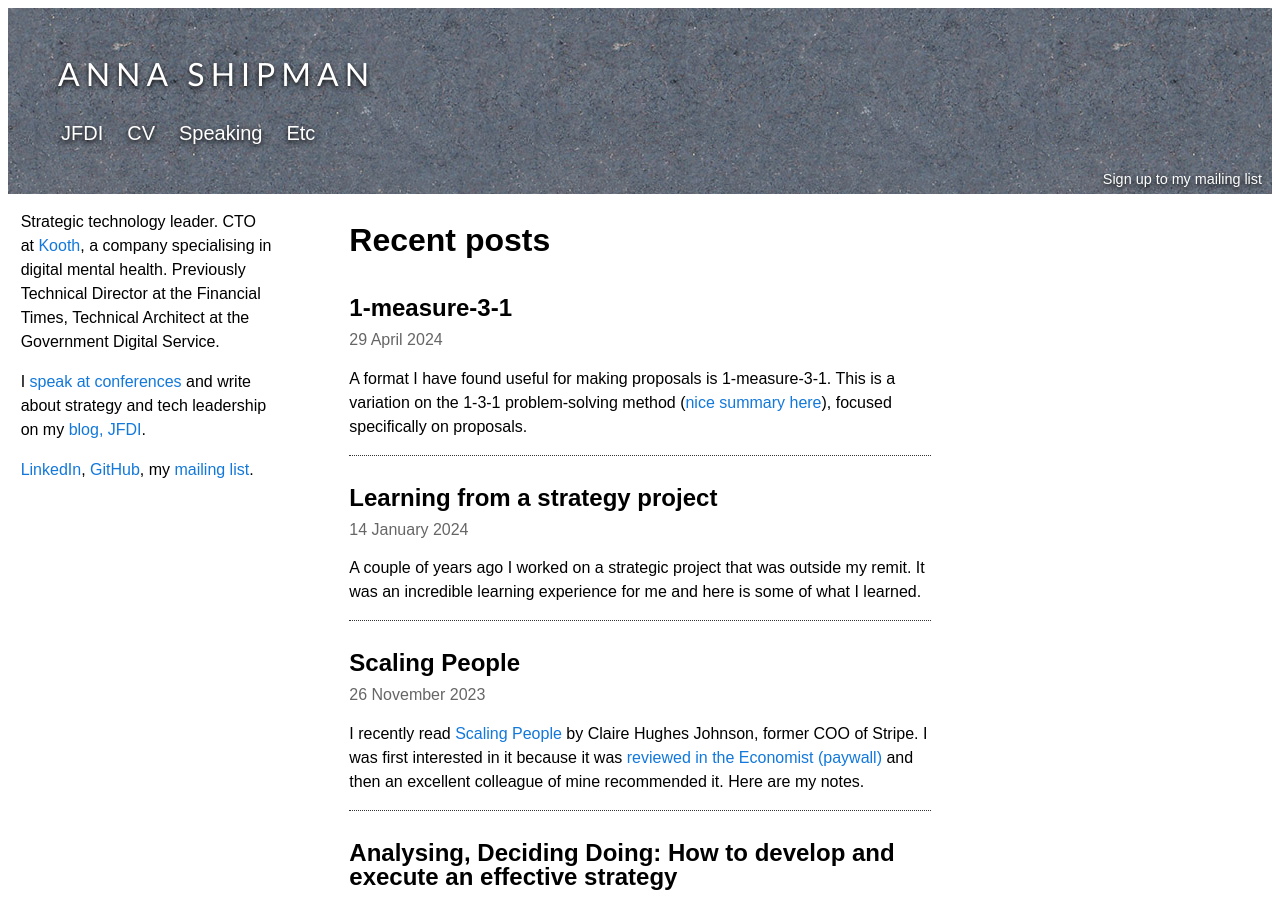
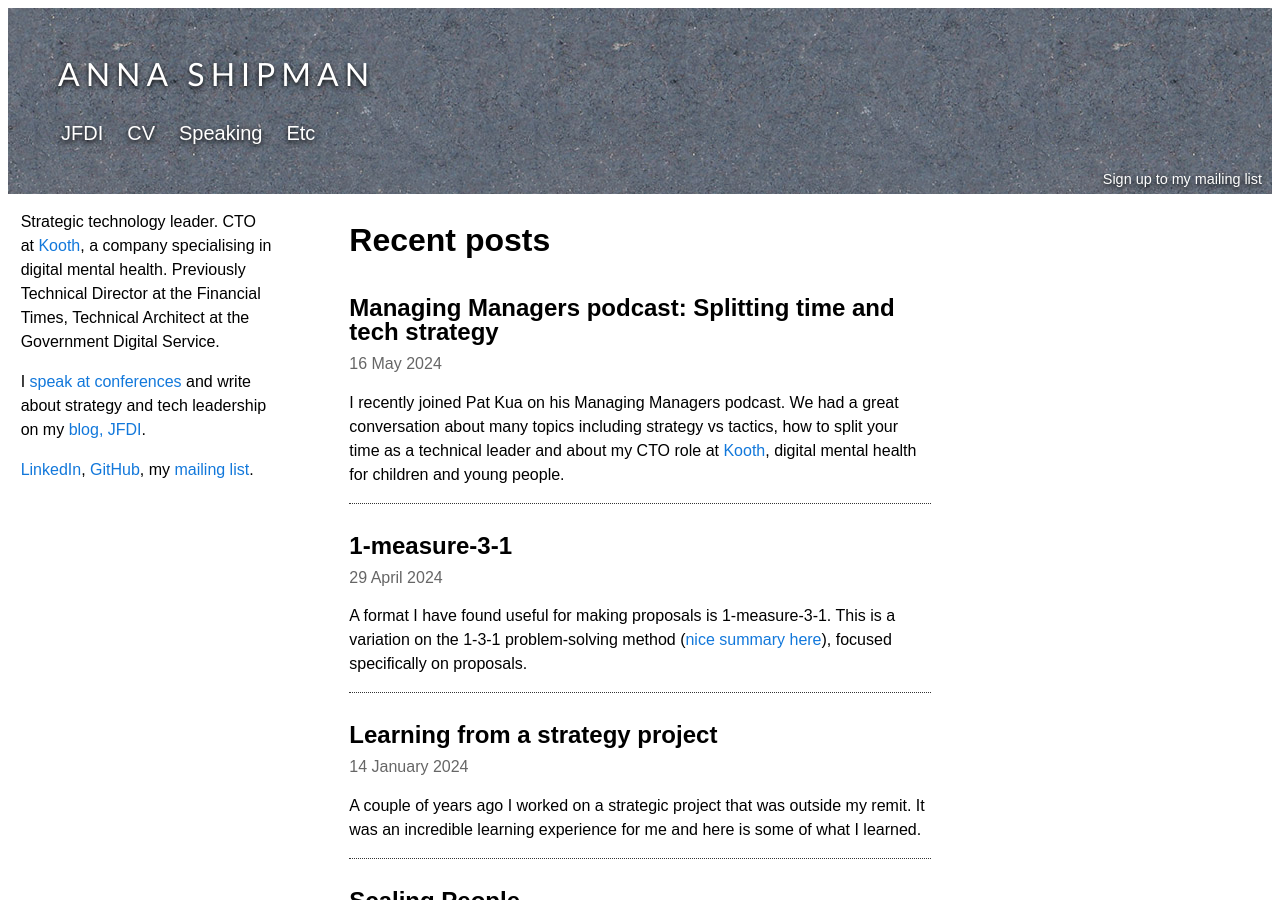
Before and after one commit to annashipman/annashipman.github.io, a Jekyll site: the page built from index.html, in a window 1280 px wide and 900 px high. Built offline with Jekyll 4.4.1, drawn with Linux system fonts in a browser that asks for light colours; some of the changed text lies outside the part shown.

Commit message:
Managing managers podcast

```diff
--- /dev/null
+++ b/_posts/2024-05-16-managing-managers-podcast.md
@@ -0,0 +1,12 @@
+---
+anchor_id: managing-managers
+title: "Managing Managers podcast: Splitting time and tech strategy"
+tags: Leadership Strategy Speaking
+layout: blog_post
+---
+
+I recently joined Pat Kua on his Managing Managers podcast. We had a great conversation about many topics including strategy vs tactics, how to split your time as a technical leader and about my CTO role at [Kooth](https://koothplc.com/), digital mental health for children and young people.
+
+You can listen to it on [Spotify](https://open.spotify.com/episode/6vTH9rFOrzeEdiwCDsH7f2?si=H4-rHIq4S8Wwb_UVT_dVlg) or on the [Managing Managers site](https://managingmanagers.tech/episodes/episode-021-anna-shipman/) with show notes and a transcript.
+
+PS. We are [hiring](https://koothplc.com/about-us/join-us), in the UK and US!
--- a/speaking.html
+++ b/speaking.html
@@ -3,7 +3,10 @@
 {% include header.html page_name=" : Speaking" %}
 
 <div class="right-column">
-<h1>Conference talks</h1>
+<h1>Conference talks & podcasts</h1>
+<h2><a href="/jfdi/managing-managers-podcast.html">Managing Managers podcast: Splitting time and tech strategy</a></h2>
+<date>11th May 2024</date> <span class="conference-name">Managing Managers podcast</span>
+<p>I joined Pat Kua on his podcast to talk about strategy vs tactics, how to manage your time as an engineering leader and about my role at Kooth. <a href="/jfdi/managing-managers-podcast.html">Write up</a>.</p>
 <h2><a href="/jfdi/analysing-deciding-doing.html">Analysing, Deciding, Doing: How to develop and execute an effective strategy</a></h2>
 <date>28th June 2023</date> <span class="conference-name">Turing Fest</span>
 <p>Tools, techniques and actionable advice to help you create and deliver an effective strategy. Slides and video in my <a href="/jfdi/analysing-deciding-doing.html">write up</a>.</p>
```
